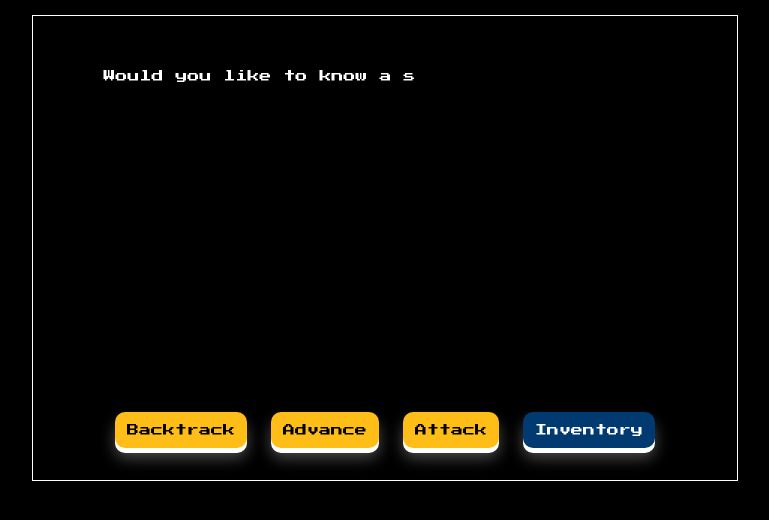
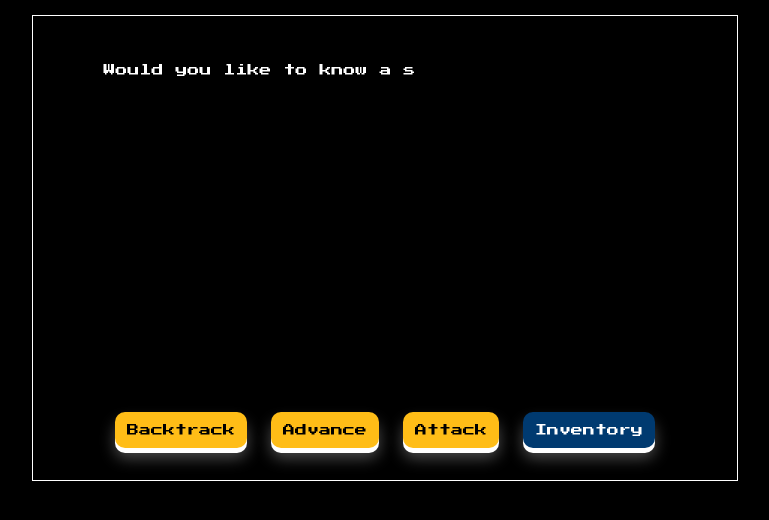
Before and after one commit to brendacs/berkwarrior, a plain HTML site: page index.html in a window 1280 px wide. Shown: the part 188-708 px from the top of the page, without its empty margins (255-1024 px from the left). Drawn offline with Linux system fonts and the light colour scheme.

Commit message:
Remove padding, uncentered on smaller devices

```diff
--- a/css/main.css
+++ b/css/main.css
@@ -62,7 +62,7 @@ header {
 	position: absolute;
 	top: 0;
 	margin-top: 2.5em;
-	padding: 1.5em;
+	padding-top: 1em;
 	width: 80%;
 	height: 60%;
 	font-size: 12px;
```
